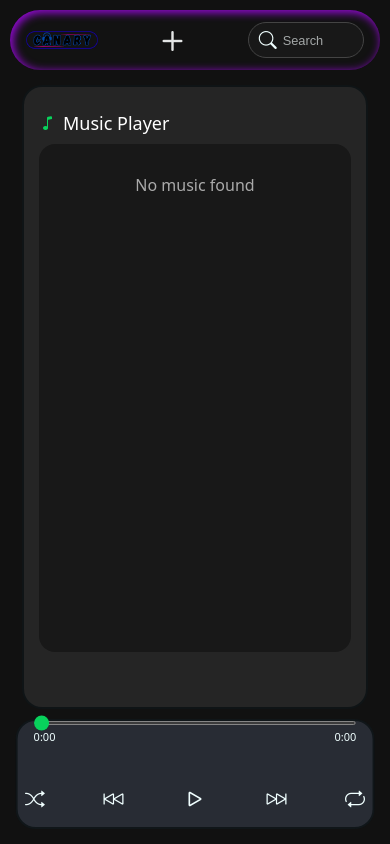
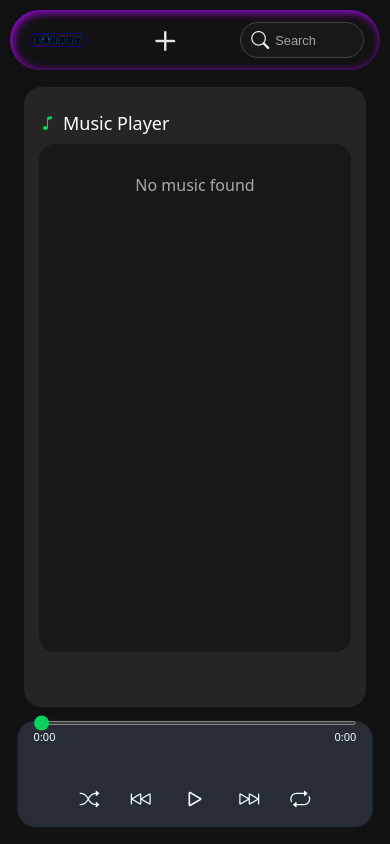
Before and after one commit to Bishal6291/Music-Player, a React (Create React App) app: page /player in a window 390 px wide. Built offline with nearby package versions, Linux system fonts and the light colour scheme; the HTML template or start-up script is replaced by a standard one.

Commit message:
Update Player-Page.css

```diff
--- a/src/Player-Page.css
+++ b/src/Player-Page.css
@@ -1,4 +1,3 @@
-
 body {
   margin: 0;
   padding: 0;
@@ -24,7 +23,7 @@ body {
 }
 
 
-.musicList::-webkit-scrollbar { /*-webkit-scrollbar -  CSS pseudo-element that helps us to customize scroll bar */
+.musicList::-webkit-scrollbar {
   width: 5px;
 }
 
@@ -301,7 +300,6 @@ body {
   height: 80%;
   border-radius: 50%;
   object-fit: cover;
-  /* border: 3px solid #0e0d0e; */
   box-shadow: 0 0 8px rgba(74, 0, 203, 0.8);
 }
 
@@ -440,13 +438,16 @@ body {
  .player {
     max-width: 1000px;
   }
-   }
+  .controls {
+    gap: clamp(0.5rem, 6vw, 2rem);
+  }
+}
 
 /* -------Phone------- */
    @media (min-width: 300px) and (max-width: 759px) {
     .logo {
-      width:120px;
-      height:80px;
+      width: 100px;
+      height: 50px;
     }
   .rightSideContainer{
     display:none;
@@ -481,6 +482,9 @@ body {
   }
   .addSongText{
     display:none;
+  }
+  .controls {
+    gap: clamp(0.75rem, 8vw, 3rem);
   }
 
    }
```
